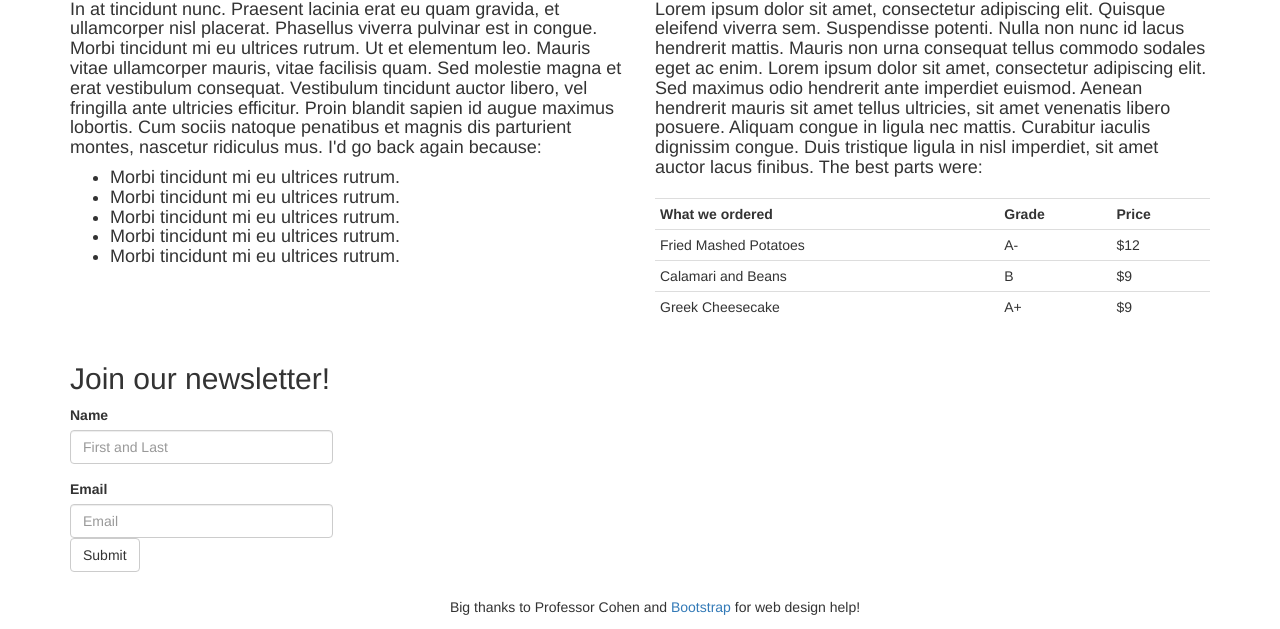
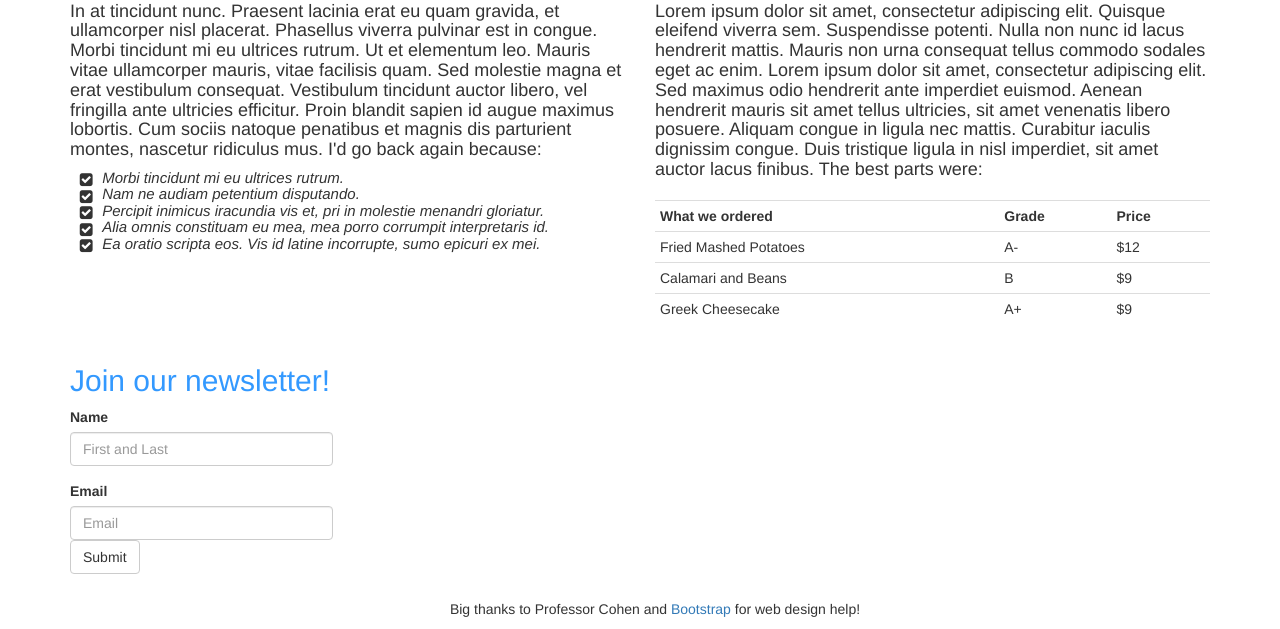
Before and after one commit to cea910/cea910.github.io, a plain HTML site: page blogpage.html in a window 1280 px wide. Shown: the part 634-1263 px from the top of the page. Drawn offline with nearby package versions, Linux system fonts and the light colour scheme.

Commit message:
Final Changes
Thanks for the great class!

```diff
--- a/blogpage.html
+++ b/blogpage.html
@@ -85,12 +85,12 @@
     <h2>Barrett Says...</h2>
     <h4 class="media-body">
       <p>In at tincidunt nunc. Praesent lacinia erat eu quam gravida, et ullamcorper nisl placerat. Phasellus viverra pulvinar est in congue. Morbi tincidunt mi eu ultrices rutrum. Ut et elementum leo. Mauris vitae ullamcorper mauris, vitae facilisis quam. Sed molestie magna et erat vestibulum consequat. Vestibulum tincidunt auctor libero, vel fringilla ante ultricies efficitur. Proin blandit sapien id augue maximus lobortis. Cum sociis natoque penatibus et magnis dis parturient montes, nascetur ridiculus mus. I'd go back again because:</p>
-      <ul>
-        <li>Morbi tincidunt mi eu ultrices rutrum.</li>
-        <li>Morbi tincidunt mi eu ultrices rutrum.</li>
-        <li>Morbi tincidunt mi eu ultrices rutrum.</li>
-        <li>Morbi tincidunt mi eu ultrices rutrum.</li>
-        <li>Morbi tincidunt mi eu ultrices rutrum.</li>
+      <ul class="fa-ul">
+        <li><i class="fa-li fa fa-check-square"></i>Morbi tincidunt mi eu ultrices rutrum.</li>
+        <li><i class="fa-li fa fa-check-square"></i>Nam ne audiam petentium disputando.</li>
+        <li><i class="fa-li fa fa-check-square"></i>Percipit inimicus iracundia vis et, pri in molestie menandri gloriatur.</li>
+        <li><i class="fa-li fa fa-check-square"></i>Alia omnis constituam eu mea, mea porro corrumpit interpretaris id.</li>
+        <li><i class="fa-li fa fa-check-square"></i>Ea oratio scripta eos. Vis id latine incorrupte, sumo epicuri ex mei.</li>
       </ul></h4>
 </div>
 
--- a/stylesheets/style.css
+++ b/stylesheets/style.css
@@ -9,3 +9,12 @@ body {
 	color: #ff3061;
 	padding-top: 20px;
 }
+
+h2 {
+  color: #3399FF;
+}
+
+ul {
+  font-size: 15px;
+  font-style: italic;
+}
```
